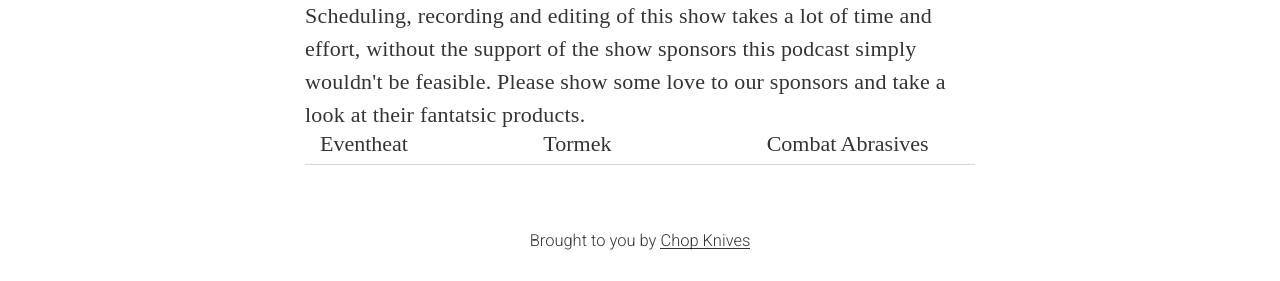
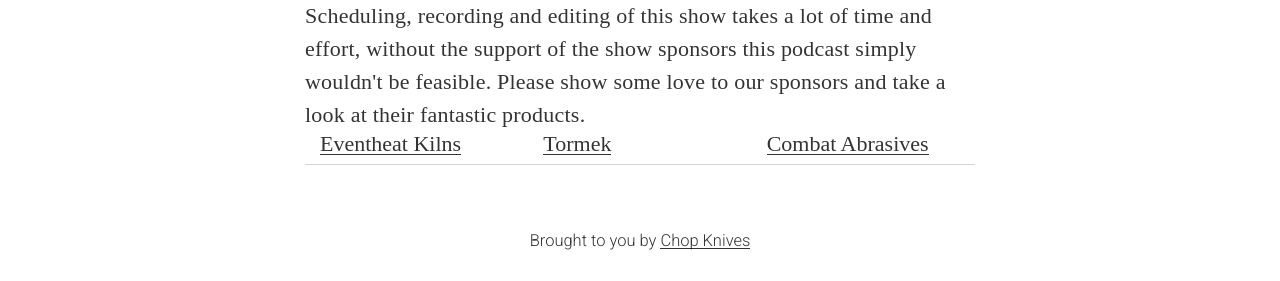
Before and after one commit to craiglockwood/knifetalk, a Jekyll site: the page built from index.html, in a window 1280 px wide and 900 px high, scrolled down 1742 px. Shown: the part 475-756 px from the top of the window. Built offline with Jekyll 4.4.1, drawn with Linux system fonts in a browser that asks for light colours; nearby versions of some CDN libraries; some web fonts are replaced; Markdown is read by kramdown in place of the engine named in the settings.

Commit message:
add sponsor links

```diff
--- a/_includes/subscribe.html
+++ b/_includes/subscribe.html
@@ -2,14 +2,19 @@
   <div class="container container--content">
     <h3 class="u-alignCenter">Thanks to our lovely sponsors ❤️</h3>
     <p>
-      Scheduling, recording and editing of this show takes a lot of time and effort, without the support of the show sponsors this podcast simply wouldn't be feasible. Please show some love to our sponsors and take a look at their fantatsic products.
+      Scheduling, recording and editing of this show takes a lot of time and effort, without the support of the show sponsors this podcast simply wouldn't be feasible. Please show some love to our sponsors and take a look at their fantastic products.
     </p>
 
  <div class="sponsors">
 
-	<div class="col-xs-4 sponsor-list">Eventheat </div>
-	<div class="col-xs-4 sponsor-list">Tormek </div>
-	<div class="col-xs-4 sponsor-list">Combat Abrasives </div>
+	<div class="col-xs-4 sponsor-list"><a href="https://www.evenheat-kiln.com">Eventheat Kilns</a>
+	</div>
+
+	<div class="col-xs-4 sponsor-list"><a href="https://www.tormek.com">Tormek </a>
+	</div>
+
+	<div class="col-xs-4 sponsor-list"><a href="https://www.combatabrasives.com">Combat Abrasives</a>
+	</div>
 
  </div>
 
```
